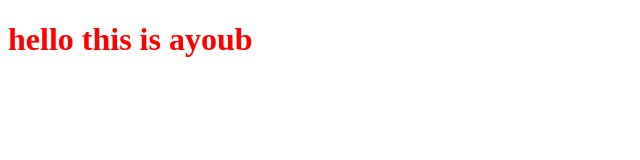
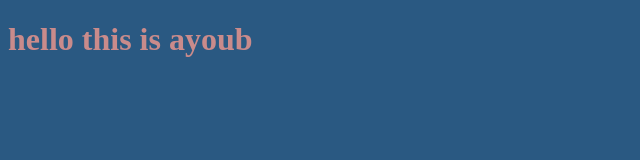
Before and after one commit to lahlal/new, a plain HTML site: page index.html in a window 1280 px wide. Shown: the whole page, without its empty margins (0-640 px from the left). Drawn offline with Linux system fonts and the light colour scheme.

Commit message:
change backgound color

```diff
--- a/style.css
+++ b/style.css
@@ -1,3 +1,6 @@
 h1{
-    color: red;
+    color: rgb(201, 139, 139);
 }
+body{
+    background-color: rgb(42, 89, 130);
+}
```
